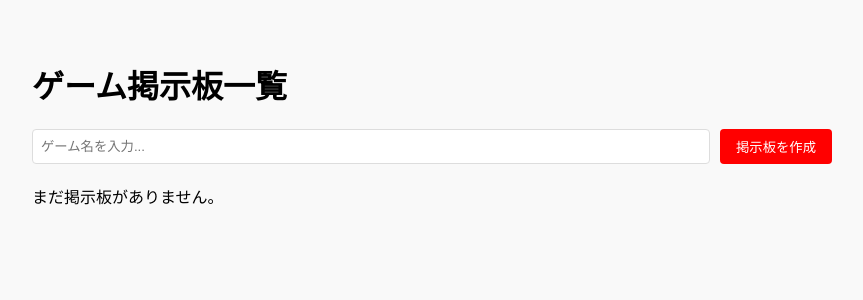
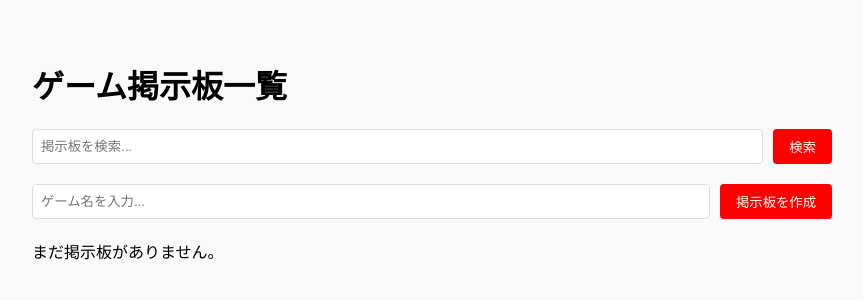
Before and after one commit to gamesdaanaa/search_project, a Django app: page /boards/ in a window 1280 px wide. Shown: the part 74-374 px from the top of the page, without its empty margins (208-1071 px from the left). Run offline with Django 5.2, Linux system fonts and the light colour scheme; the visitor is signed in with stand-in values (Sample User, id 1); data that the repository does not hold is empty.

Commit message:
Assistant checkpoint: Add search functionality to game boards
Assistant generated file changes:
- gametube/views.py: Add search functionality to game boards
- gametube/templates/gametube/game_boards.html: Add search form to game boards page, Add search form styles

---

User prompt:

掲示板検索しようとしたら結果が出ない

```diff
--- a/gametube/templates/gametube/game_boards.html
+++ b/gametube/templates/gametube/game_boards.html
@@ -4,6 +4,11 @@
 {% block content %}
 <div class="boards-container">
     <h1>ゲーム掲示板一覧</h1>
+
+    <form method="GET" class="search-form">
+        <input type="text" name="q" placeholder="掲示板を検索..." value="{{ query }}">
+        <button type="submit">検索</button>
+    </form>
 
     {% if user.is_authenticated %}
     <form method="post" class="board-form">
@@ -41,6 +46,28 @@
     max-width: 800px;
     margin: 20px auto;
     padding: 20px;
+}
+
+.search-form {
+    margin: 20px 0;
+    display: flex;
+    gap: 10px;
+}
+
+.search-form input[type="text"] {
+    flex: 1;
+    padding: 8px;
+    border: 1px solid #ddd;
+    border-radius: 4px;
+}
+
+.search-form button {
+    background: #ff0000;
+    color: white;
+    border: none;
+    padding: 8px 16px;
+    border-radius: 4px;
+    cursor: pointer;
 }
 
 .board-form {
--- a/gametube/views.py
+++ b/gametube/views.py
@@ -303,7 +303,12 @@ def game_boards(request):
                 )
         elif delete_id and (request.user.is_superuser or request.user.is_staff):
             GameBoard.objects.filter(id=delete_id).delete()
-    boards = GameBoard.objects.all().order_by('-created_at')
+
+    query = request.GET.get('q', '')
+    boards = GameBoard.objects.all()
+    if query:
+        boards = boards.filter(game__icontains=query)
+    boards = boards.order_by('-created_at')
     return render(request, 'gametube/game_boards.html', {
         'boards': boards,
         'can_delete': request.user.is_superuser or request.user.is_staff
```
